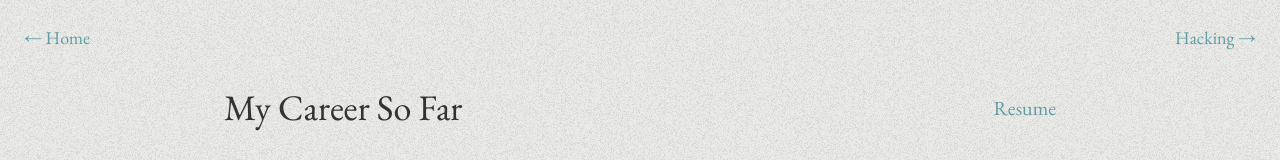
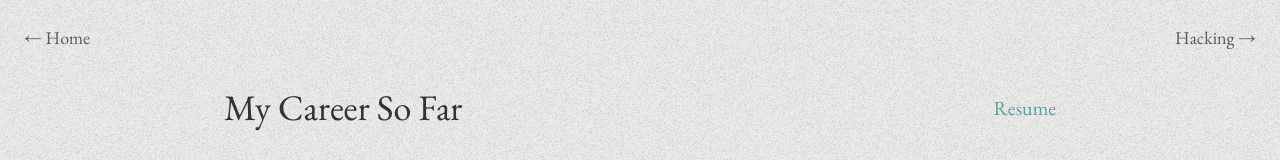
Before and after one commit to Shubhaankar-Sharma/portfolio, a React (Vite) app: page /career in a window 1280 px wide. Shown: the top 160 px of the page. Built offline with nearby package versions, Linux system fonts and the light colour scheme.

Commit message:
secondary text on nav

```diff
--- a/src/layouts/Layouts.tsx
+++ b/src/layouts/Layouts.tsx
@@ -74,12 +74,12 @@ export const PageLayout = ({ children }: LayoutProps) => {
       {/* Navigation Bar */}
       <div className="fixed top-0 left-0 right-0 z-20 flex justify-between items-center p-6 text-lg text-secondary-text backdrop-blur-md sm:backdrop-blur-none">
         {leftName && (
-          <a href={left} className="hover:underline">
+          <a href={left} className="hover:underline text-secondary-text">
             &larr; {leftName}
           </a>
         )}
         {rightName && (
-          <a href={right} className="hover:underline">
+          <a href={right} className="hover:underline text-secondary-text">
             {rightName} &rarr;
           </a>
         )}
```
